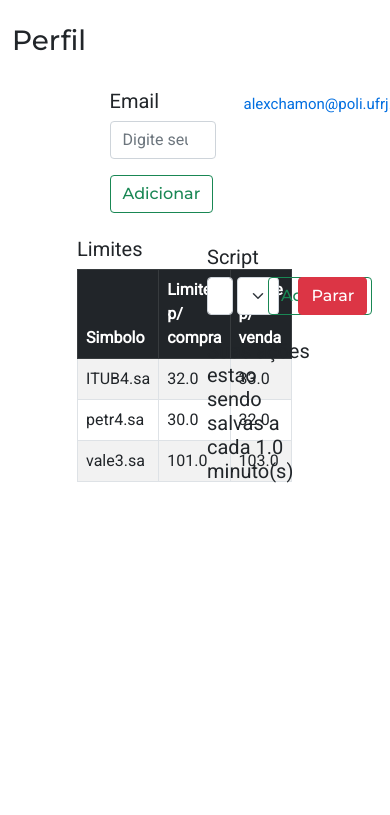
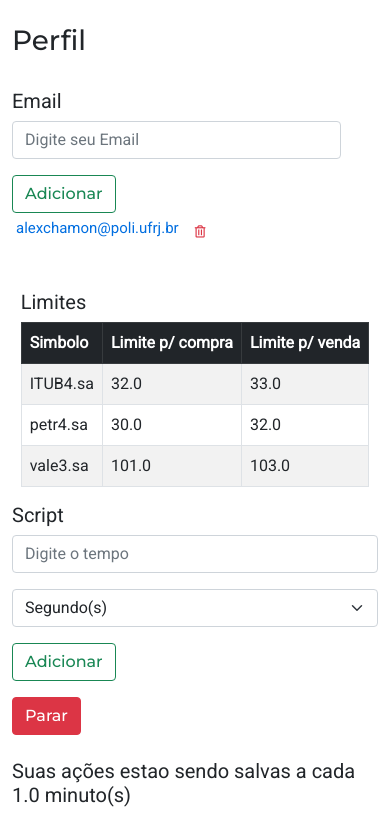
Before and after one commit to TeaH4nd/desaafioInoa, a Django app: page /perfil.html in a window 390 px wide; the page is wider, and only the part inside the window is pictured. Shown: the part 56-871 px from the top of that part. Before the commit the page ends 539 px from the top of that part, so only its background shows below. Run offline with Django 3.2, Linux system fonts and the light colour scheme; data comes from the database, SQL or seed files in the repository; some libraries are stand-ins or nearby versions.

Commit message:
formatação para mobile

```diff
--- a/cotaAtivos/templates/base.html
+++ b/cotaAtivos/templates/base.html
@@ -111,7 +111,6 @@
 			<br />
 			{% endfor %} {% endif %} {% block content %} {% endblock %}
 		</div>
-		<!-- Optional JavaScript; choose one of the two! -->
 
 		<!-- Option 1: Bootstrap Bundle with Popper -->
 		<script
@@ -141,10 +140,5 @@
 				});
 			});
 		</script>
-		<!-- Option 2: Separate Popper and Bootstrap JS -->
-		<!--
-    <script src="https://cdn.jsdelivr.net/npm/@popperjs/core@2.5.4/dist/umd/popper.min.js" integrity="sha384-q2kxQ16AaE6UbzuKqyBE9/u/KzioAlnx2maXQHiDX9d4/zp8Ok3f+M7DPm+Ib6IU" crossorigin="anonymous"></script>
-    <script src="https://cdn.jsdelivr.net/npm/bootstrap@5.0.0-beta1/dist/js/bootstrap.min.js" integrity="sha384-pQQkAEnwaBkjpqZ8RU1fF1AKtTcHJwFl3pblpTlHXybJjHpMYo79HY3hIi4NKxyj" crossorigin="anonymous"></script>
-	-->
 	</body>
 </html>
--- a/cotaAtivos/templates/perfil.html
+++ b/cotaAtivos/templates/perfil.html
@@ -3,8 +3,8 @@
 <h1>Perfil</h1>
 <br />
 <div class="flex-container">
-	<div class="row align-items-start justify-content-center">
-		<div class="col-4 flex">
+	<div class="row row-cols-auto align-items-end justify-content-start">
+		<div class="col-sm-4 offset-md-2 flex">
 			<h5>Email</h5>
 			<form
 				action="{% url 'perfil' %}"
@@ -30,7 +30,7 @@
 				</div>
 			</form>
 		</div>
-		<div class="col-2 flex justify-content-bottom">
+		<div class="col-sm-2 flex">
 			<table class="table table-sm table-borderless">
 				<tbody>
 					{% if lista %} {% load humanize %} {% for item in lista %}
@@ -58,8 +58,8 @@
 	</div>
 	<br />
 
-	<div class="row align-items-center justify-content-center">
-		<div class="col-4">
+	<div class="row row-cols-auto align-items-center justify-content-center">
+		<div class="col-sm-4">
 			<h5>Limites</h5>
 			<table class="table table-striped table-bordered table-hover">
 				<thead class="table-dark">
@@ -86,7 +86,7 @@
 			</table>
 		</div>
 
-		<div class="col-4">
+		<div class="col-sm-4">
 			<h5>Script</h5>
 			<form
 				action="{% url 'start' %}"
@@ -94,7 +94,7 @@
 				method="POST"
 			>
 				{% csrf_token %}
-				<div class="col-3">
+				<div class="col-md-3">
 					<div class="input-group">
 						<input
 							class="form-control mr-sm-4"
@@ -105,7 +105,7 @@
 						/>
 					</div>
 				</div>
-				<div class="col-3">
+				<div class="col-md-3">
 					<select
 						class="form-select"
 						id="inlineFormSelectPref"
@@ -116,12 +116,12 @@
 						<option value="3">Hora(s)</option>
 					</select>
 				</div>
-				<div class="col-3">
+				<div class="col-sm-3">
 					<button class="btn btn-outline-success" type="submit">
 						Adicionar
 					</button>
 				</div>
-				<div class="col-3">
+				<div class="col-sm-s3">
 					<a
 						href="{% url 'stop' %}"
 						type="button"
```
